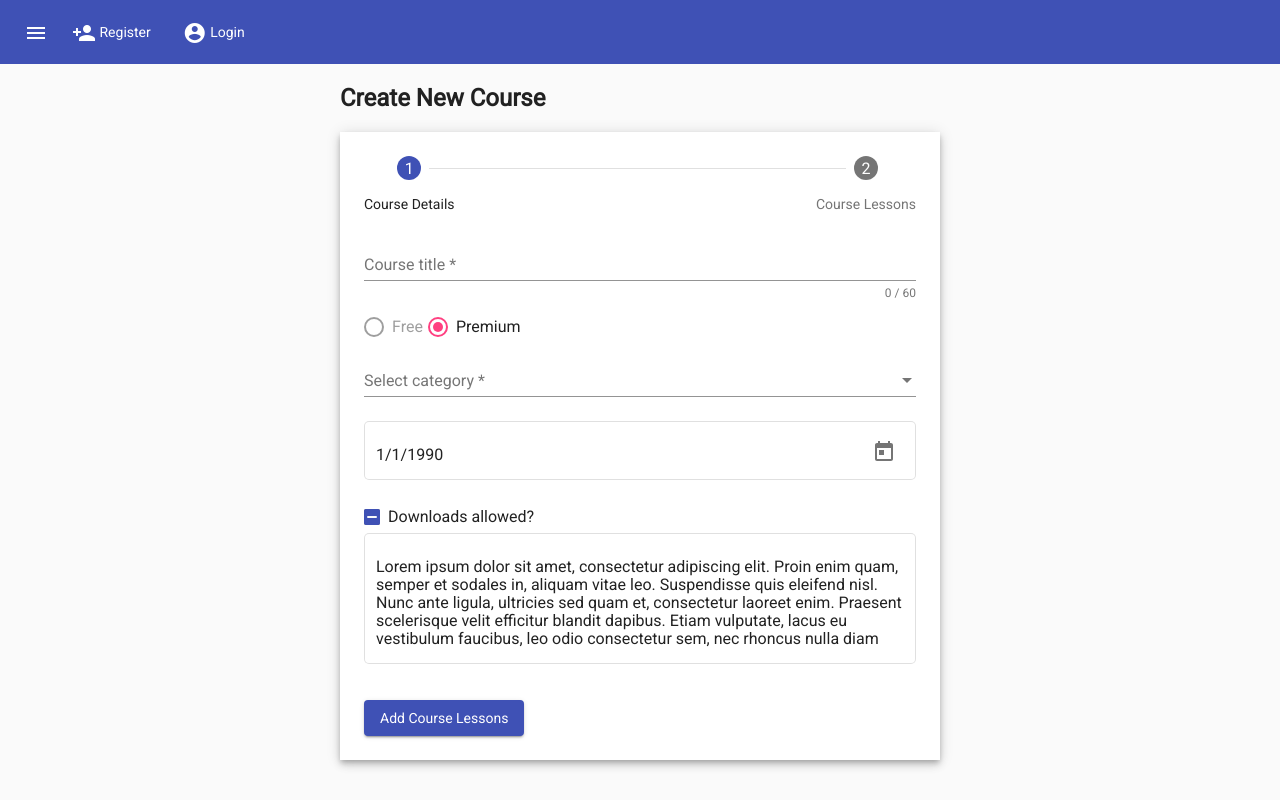
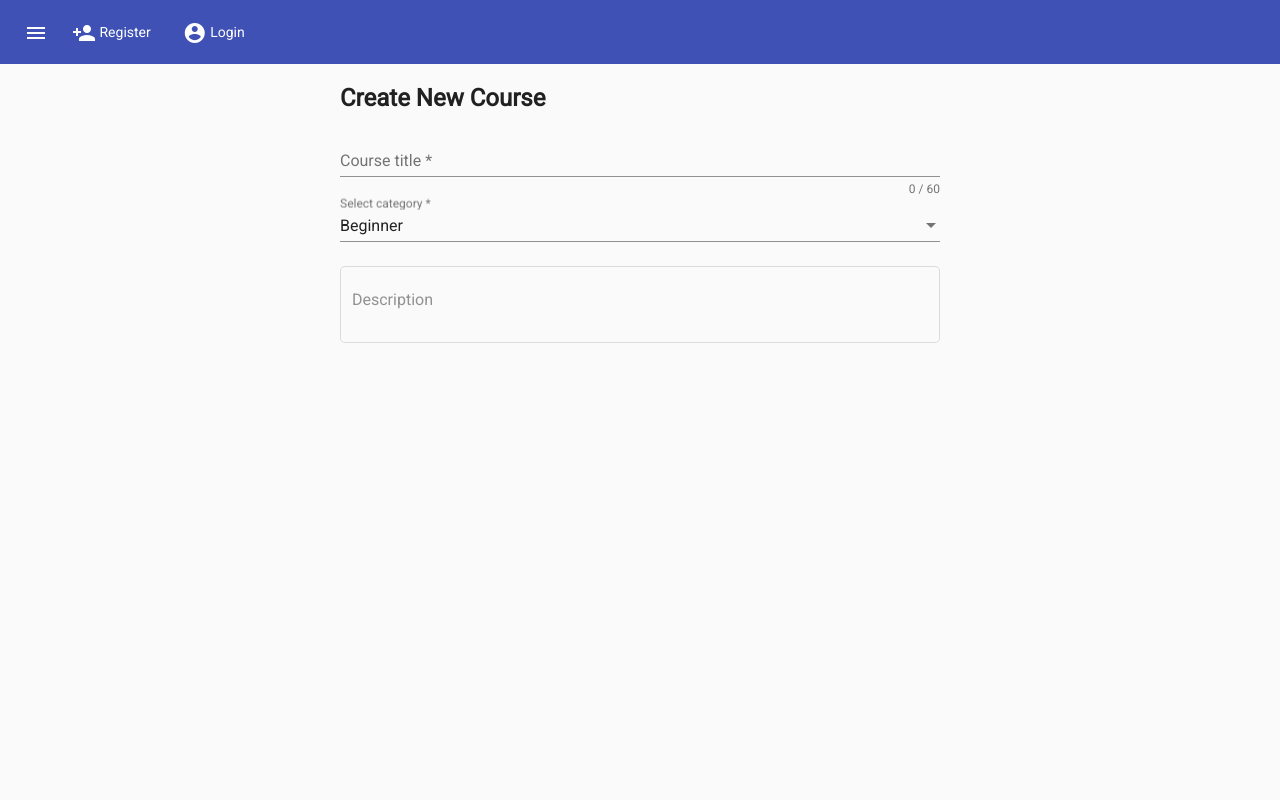
Before and after one commit to angular-university/typescript-bootcamp, an Angular app in the folder angular-frontend/: page /add-new-course in a window 1280 px wide. Built offline with nearby package versions, Linux system fonts and the light colour scheme.

Commit message:
Preparation for REST API

```diff
--- a/angular-frontend/src/app/create-course/create-course-step-1/create-course-step-1.component.html
+++ /dev/null
@@ -1,92 +0,0 @@
-<div [formGroup]="form" class="course-details-form">
-
-
-    <mat-form-field>
-
-
-        <input matInput placeholder="Course title" formControlName="title" #title>
-
-        <mat-hint align="end">
-
-            {{title.value.length}} / 60
-
-        </mat-hint>
-
-        <mat-error *ngIf="courseTitle.errors?.minlength">
-
-            A minimum length of 5 characters is required.
-
-        </mat-error>
-
-
-    </mat-form-field>
-
-    <mat-radio-group class="course-type" formControlName="courseType">
-
-        <mat-radio-button [disabled]="true" value="free">Free</mat-radio-button>
-
-        <mat-radio-button value="premium">Premium</mat-radio-button>
-
-    </mat-radio-group>
-
-    <mat-form-field>
-
-        <mat-select formControlName="category"
-                    placeholder="Select category">
-
-            <mat-option>None</mat-option>
-
-            <mat-optgroup label="Beginners">
-
-                <mat-option value="newprogramming">New To Programming</mat-option>
-                <mat-option value="newjavascript">New To Javascript</mat-option>
-                <mat-option value="newangular">New To Angular</mat-option>
-
-            </mat-optgroup>
-
-            <mat-option value="INTERMEDIATE">Intermediate</mat-option>
-            <mat-option value="ADVANCED">Advanced</mat-option>
-
-        </mat-select>
-
-    </mat-form-field>
-
-    <mat-form-field appearance="outline">
-
-        <input matInput formControlName="releasedAt"
-               placeholder="Release date" [matDatepicker]="releasedAtPicker">
-
-        <mat-datepicker-toggle matSuffix [for]="releasedAtPicker">
-
-
-        </mat-datepicker-toggle>
-
-        <mat-datepicker #releasedAtPicker [dateClass]="dateClass">
-
-
-        </mat-datepicker>
-
-
-    </mat-form-field>
-
-    <mat-checkbox color="primary" formControlName="downloadsAllowed"
-        [indeterminate]="true">
-
-        Downloads allowed?
-
-    </mat-checkbox>
-
-    <mat-form-field appearance="outline">
-
-        <textarea matInput placeholder="Description" formControlName="longDescription"
-
-                  cdkTextareaAutosize [cdkAutosizeMinRows]="2"
-                  [cdkAutosizeMaxRows]="5">
-
-
-        </textarea>
-
-    </mat-form-field>
-
-
-</div>
--- a/angular-frontend/src/app/create-course/create-course-step-1/create-course-step-1.component.scss
+++ /dev/null
@@ -1,14 +0,0 @@
-
-.course-details-form {
-  display: flex;
-  flex-direction: column;
-}
-
-.course-type {
-  margin-top: 15px;
-  margin-bottom: 15px;
-}
-
-mat-radio-button {
-  margin-right: 5px;
-}
--- a/angular-frontend/src/app/create-course/create-course-step-1/create-course-step-1.component.ts
+++ /dev/null
@@ -1,47 +0,0 @@
-import {Component} from '@angular/core';
-import {FormBuilder, Validators} from '@angular/forms';
-import {MatCalendarCellClassFunction} from '@angular/material/datepicker';
-
-const SAMPLE_TEXT= "Lorem ipsum dolor sit amet, consectetur adipiscing elit. Proin enim quam, semper et sodales in, aliquam vitae leo. Suspendisse quis eleifend nisl. Nunc ante ligula, ultricies sed quam et, consectetur laoreet enim. Praesent scelerisque velit efficitur blandit dapibus. Etiam vulputate, lacus eu vestibulum faucibus, leo odio consectetur sem, nec rhoncus nulla diam vitae ante. Aenean lacinia porta quam, vel pretium mi. Cras sed leo ut dui gravida faucibus ut at nibh. In hac habitasse platea dictumst. Praesent finibus tempor lobortis. Integer ut urna lacus. Fusce imperdiet dolor efficitur erat facilisis venenatis. Pellentesque habitant morbi tristique senectus et netus et malesuada fames ac turpis egestas. Nullam non eros efficitur, accumsan est vel, pulvinar sem.";
-
-
-@Component({
-  selector: "create-course-step-1",
-  templateUrl:"create-course-step-1.component.html",
-  styleUrls: ["create-course-step-1.component.scss"]
-})
-export class CreateCourseStep1Component {
-
-  form = this.fb.group({
-    title: ['', [
-      Validators.required,
-      Validators.minLength(5),
-      Validators.maxLength(60)
-    ]],
-    releasedAt: [new Date(1990,0,1), Validators.required],
-    category: ['BEGINNER', Validators.required],
-    courseType: ['premium', Validators.required],
-    downloadsAllowed: [false, Validators.requiredTrue],
-    longDescription: [SAMPLE_TEXT, [Validators.required, Validators.minLength(3)]]
-  });
-
-  dateClass: MatCalendarCellClassFunction<Date> = (cellDate, view) => {
-
-      const date = cellDate.getDate();
-
-      if (view == 'month') {
-          return (date == 1) ? 'highlight-date' : "";
-      }
-
-      return "";
-  }
-
-  constructor(private fb: FormBuilder) {
-
-  }
-
-  get courseTitle() {
-    return this.form.controls['title'];
-  }
-
-}
--- a/angular-frontend/src/app/create-course/create-course.component.html
+++ b/angular-frontend/src/app/create-course/create-course.component.html
@@ -2,43 +2,46 @@
 
   <h2 class="title">Create New Course</h2>
 
-    <mat-horizontal-stepper class="mat-elevation-z5"
-                            labelPosition="bottom"
-                            [linear]="true">
+  <div [formGroup]="form" class="course-details-form">
 
-        <mat-step errorMessage="Course details in error">
+    <mat-form-field>
 
-            <ng-template matStepLabel>Course Details</ng-template>
+      <input matInput placeholder="Course title" formControlName="title" #title>
 
-            <create-course-step-1></create-course-step-1>
+      <mat-hint align="end">
 
-            <div class="stepper-buttons">
+        {{title.value.length}} / 60
 
-                <button mat-raised-button color="primary" matStepperNext>
-                    Add Course Lessons
-                </button>
+      </mat-hint>
 
-            </div>
+      <mat-error *ngIf="courseTitle.errors?.minlength">
 
-        </mat-step>
+        A minimum length of 5 characters is required.
 
-        <mat-step errorMessage="Course lessons in error">
+      </mat-error>
 
-            <ng-template matStepLabel>Course Lessons</ng-template>
+    </mat-form-field>
 
-            <create-course-step-2></create-course-step-2>
+    <mat-form-field>
 
-            <div class="stepper-buttons">
+      <mat-select formControlName="category"  placeholder="Select category">
+        <mat-option>None</mat-option>
+        <mat-option value="BEGINNER">Beginner</mat-option>
+        <mat-option value="INTERMEDIATE">Intermediate</mat-option>
+        <mat-option value="ADVANCED">Advanced</mat-option>
+      </mat-select>
 
-                <button mat-raised-button matStepperPrevious>Back</button>
+    </mat-form-field>
 
-                <button mat-raised-button color="accent">Create Course</button>
+    <mat-form-field appearance="outline">
 
-            </div>
+        <textarea matInput placeholder="Description" formControlName="longDescription"
+                  cdkTextareaAutosize [cdkAutosizeMinRows]="2"
+                  [cdkAutosizeMaxRows]="5">
+        </textarea>
 
-        </mat-step>
+    </mat-form-field>
 
-    </mat-horizontal-stepper>
-
+  </div>
 
 </div>
--- a/angular-frontend/src/app/create-course/create-course.component.scss
+++ b/angular-frontend/src/app/create-course/create-course.component.scss
@@ -20,3 +20,8 @@ h2 {
 .stepper-buttons button{
   margin-right: 5px;
 }
+
+.course-details-form {
+  display: flex;
+  flex-direction: column;
+}
--- a/angular-frontend/src/app/create-course/create-course.component.ts
+++ b/angular-frontend/src/app/create-course/create-course.component.ts
@@ -1,6 +1,5 @@
 import {Component} from '@angular/core';
-import {STEPPER_GLOBAL_OPTIONS} from '@angular/cdk/stepper';
-
+import {FormBuilder, Validators} from "@angular/forms";
 
 @Component({
   selector: "create-course",
@@ -9,4 +8,22 @@ import {STEPPER_GLOBAL_OPTIONS} from '@angular/cdk/stepper';
 })
 export class CreateCourseComponent {
 
+  form = this.fb.group({
+    title: ['', [
+      Validators.required,
+      Validators.minLength(5),
+      Validators.maxLength(60)
+    ]],
+    category: ['BEGINNER', Validators.required],
+    longDescription: ["", [Validators.required, Validators.minLength(3)]]
+  });
+
+  constructor(private fb: FormBuilder) {
+
+  }
+
+  get courseTitle() {
+    return this.form.controls['title'];
+  }
+
 }
```
Also changed, not shown: angular-frontend/src/app/app.module.ts (+3 -11 lines), angular-frontend/src/app/create-course/create-course-step-2/create-course-step-2.component.ts (deleted, +0 -11 lines), angular-frontend/src/app/create-course/create-course-step-2/create-course-step-2.component.html (deleted), angular-frontend/src/app/create-course/create-course-step-2/create-course-step-2.component.scss (deleted).
